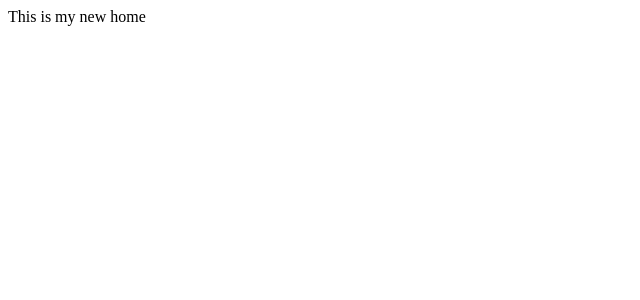
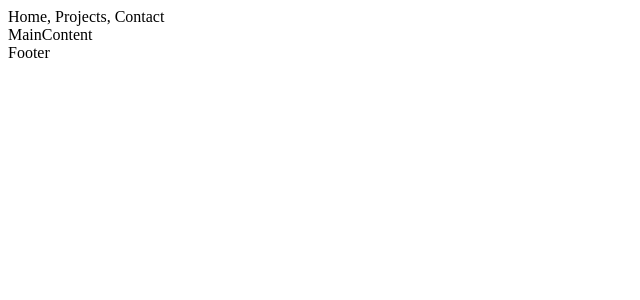
Before and after one commit to trunghq3101/personal-site, a React (Create React App) app: page / in a window 1280 px wide. Shown: the top 300 px of the page, without its empty margins (0-640 px from the left). Built offline with nearby package versions, Linux system fonts and the light colour scheme.

Commit message:
add basic comps

```diff
--- a/src/App.js
+++ b/src/App.js
@@ -1,10 +1,13 @@
 import React, { Component } from 'react';
+import NavBar from './components/navBar/NavBar';
 
 class App extends Component {
     render() {
         return (
             <div>
-                This is my new home
+                <NavBar/>
+                <div>MainContent</div>
+                <div>Footer</div>
             </div>
         );
     }
--- /dev/null
+++ b/src/components/navBar/NavBar.jsx
@@ -0,0 +1,9 @@
+import React from 'react'
+
+export default (props) => {
+    return (
+        <nav>
+            Home, Projects, Contact
+        </nav>
+    )
+}
```
Also changed, not shown: src/components/pages/Contact.jsx (added, +9 -0 lines), src/components/pages/Home.jsx (added, +10 -0 lines), src/components/pages/Projects.jsx (added, +9 -0 lines).
